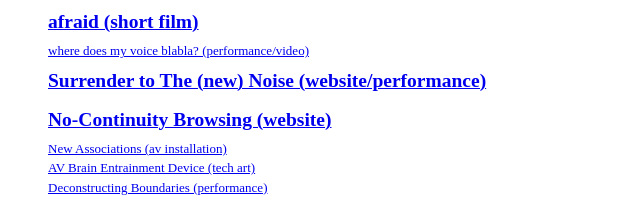
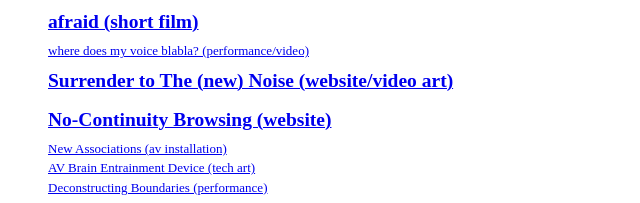
Before and after one commit to dillonbastan/dillonbastan.github.io, a plain HTML site: page index.html in a window 1280 px wide. Shown: the part 588-791 px from the top of the page, 0-640 px from the left. Drawn offline with Linux system fonts and the light colour scheme.

Commit message:
Update index.html

```diff
--- a/index.html
+++ b/index.html
@@ -69,7 +69,7 @@ This is the HTML doc for the home page for Dillon Bastan
 					<ul>
 						<li><a href="https://youtu.be/HlRCHu_9ccE"><b>afraid (short film)</b></a></li>
 						<li><a href="https://youtu.be/dk5fsAGdtO8">where does my voice blabla? (performance/video)</a></li>
-						<li><a href="http://dillonbastan.com/surrender-to-the-new-noise"><b>Surrender to The (new) Noise (website/performance)</b></a></li>
+						<li><a href="http://dillonbastan.com/surrender-to-the-new-noise"><b>Surrender to The (new) Noise (website/video art)</b></a></li>
 						<li><a href="http://nocontinuitybrowsing.xyz"><b>No-Continuity Browsing (website)</b></a></li>
 						<li><a href="https://www.instagram.com/p/B9PJPHAqudJ/">New Associations (av installation)</a></li>
 						<li><a href="https://www.instagram.com/p/B4XYIPpoTwO/">AV Brain Entrainment Device (tech art)</a></li>
```
